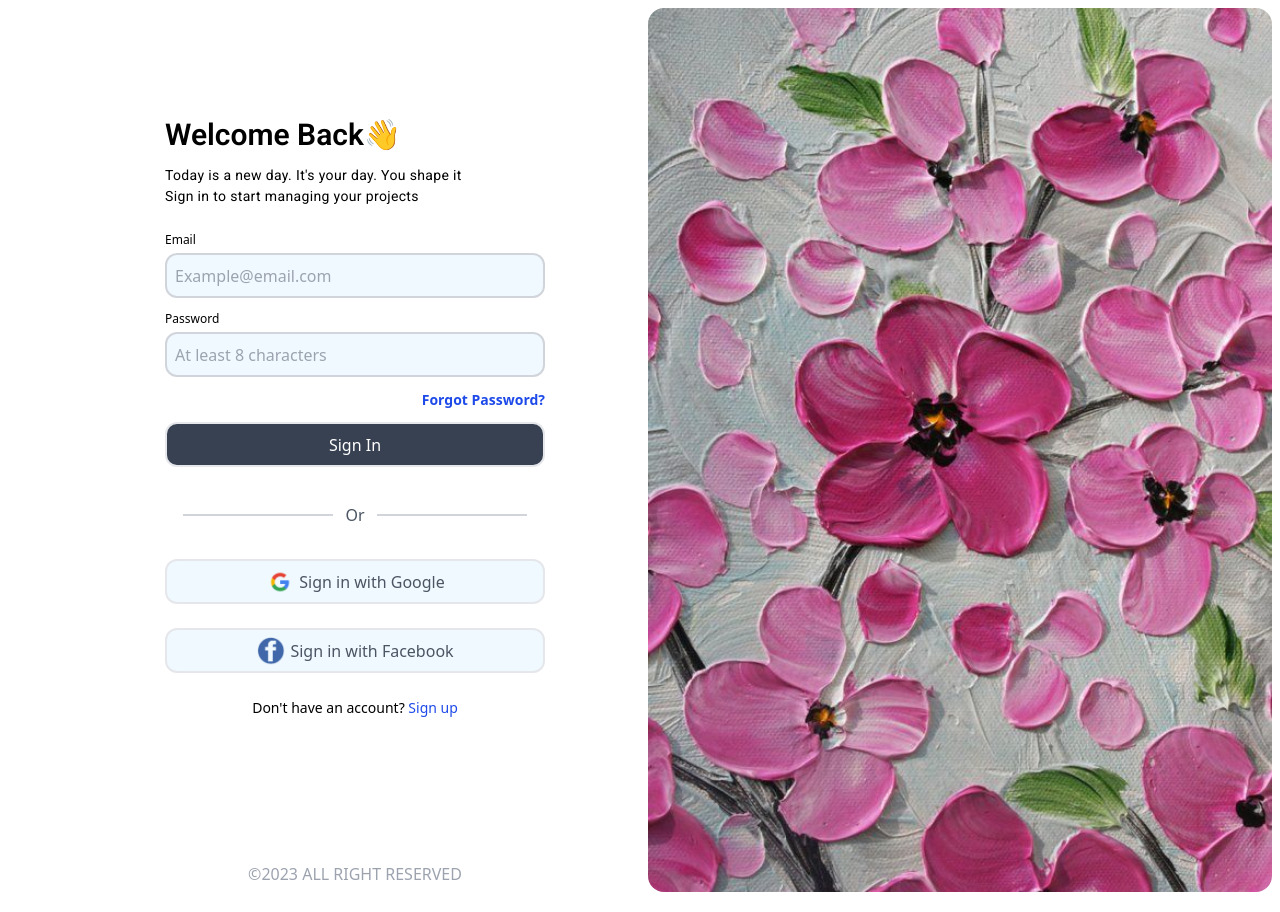
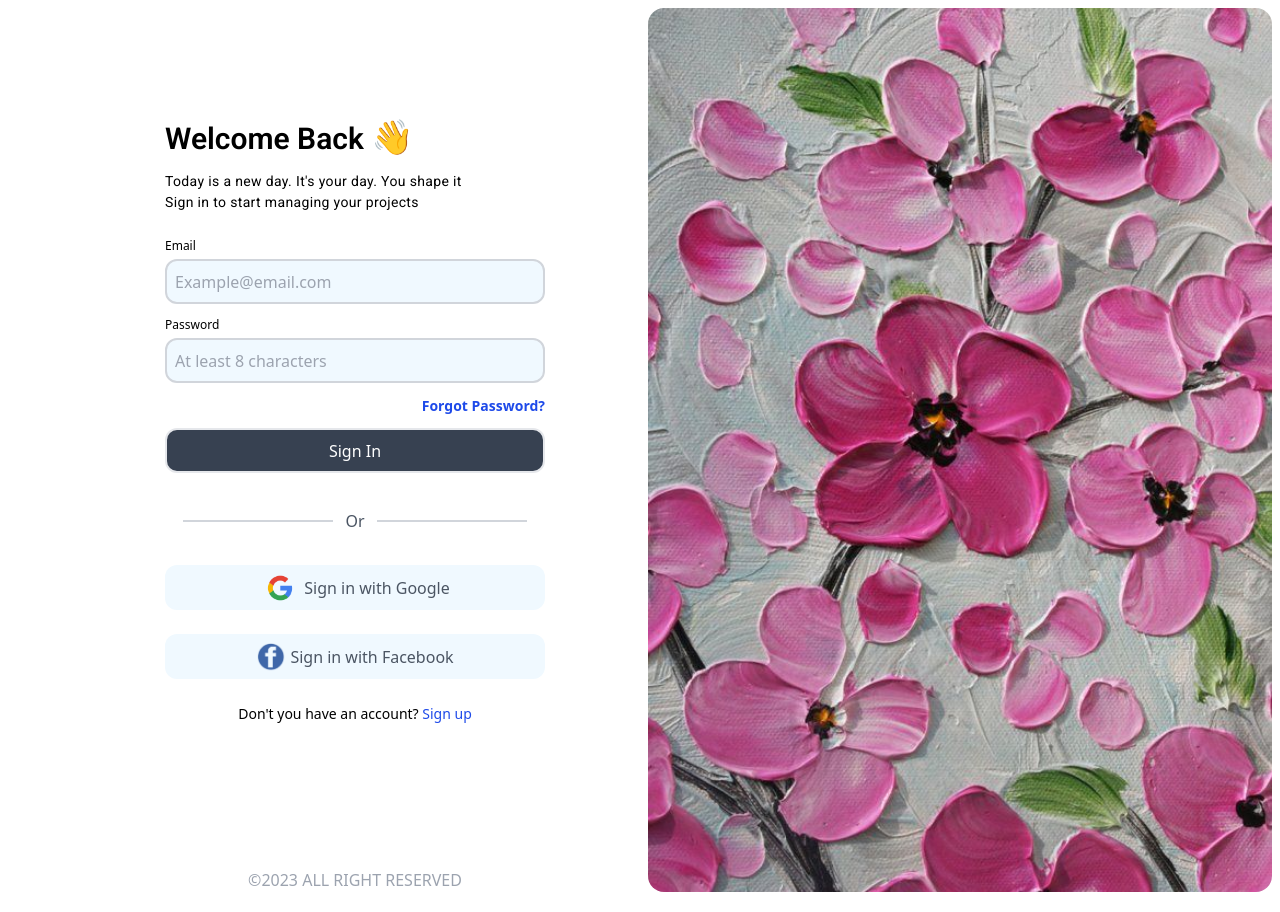
Before and after one commit to sampahallen/login-page, a React (Vite) app: page /login-page/login in a window 1280 px wide. Built offline with nearby package versions, Linux system fonts and the light colour scheme.

Commit message:
refactor greeting and button styles in Login and Signup forms for improved aesthetics and consistency

```diff
--- a/src/components/LoginForm.jsx
+++ b/src/components/LoginForm.jsx
@@ -24,7 +24,7 @@ const Login = () => {
     <div className="flex flex-col sm:items-center sm:justify-center md:pt-20 lg:pt-28 sm:min-w-[500px]">
       <div className="flex flex-col items-start justify-start sm:min-w-[380px]">
         <h1 className="text-[20px] sm:text-[30px] font-roboto font-semibold mb-2">
-          Welcome Back👋
+          Welcome Back <span className="sm:text-[34px]">👋</span>
         </h1>
         <p className="md:text-[14px] text-[12px] tracking-wide font-roboto">
           Today is a new day. It's your day. You shape it <br /> Sign in to
@@ -94,19 +94,19 @@ const Login = () => {
       </div>
 
       <div className="flex md:flex-col flex-row justify-center items-center gap-6">
-        <div className="flex flex-row items-center justify-center border-2 w-full sm:w-[380px] h-[45px] rounded-xl bg-sky-50 cursor-pointer">
-          <img src={google} alt="" className="w-[30px] h-[30px] mr-1" />
+        <div className="flex flex-row items-center justify-center w-full sm:w-[380px] h-[45px] rounded-xl bg-sky-50 cursor-pointer">
+          <img src={google} alt="" className="w-[40px] h-[40px] mr-1" />
           <p className="text-gray-600 md:flex hidden">Sign in with Google</p>
           <p className="text-gray-600 md:hidden">Google</p>
         </div>
-        <div className="flex flex-row items-center justify-center border-2 w-full sm:w-[380px] h-[45px] rounded-xl bg-sky-50 cursor-pointer">
+        <div className="flex flex-row items-center justify-center w-full sm:w-[380px] h-[45px] rounded-xl bg-sky-50 cursor-pointer">
           <img src={fb} alt="" className="w-[30px] h-[30px] mr-1" />
           <p className="md:flex hidden text-gray-600">Sign in  with Facebook</p>
           <p className="text-gray-600 md:hidden">Facebook</p>
         </div>
       </div>
       <p className="text-[14px] text-center mt-6">
-        Don't have an account?{" "}
+        Don't you have an account?{" "}
         <Link to="/signup" className="text-[#1E4AE9]">
           Sign up
         </Link>
--- a/src/components/SignupForm.jsx
+++ b/src/components/SignupForm.jsx
@@ -13,7 +13,7 @@ const Signup = () => {
     <div className="flex flex-col sm:items-center sm:justify-center md:pt-20 lg:pt-28 sm:min-w-[500px]">
       <div className="flex flex-col items-start justify-start sm:min-w-[380px]">
         <h1 className="text-[20px] sm:text-[30px] font-roboto font-semibold mb-2">
-          Welcome👋
+          Welcome <span className="sm:text-[34px]">👋</span>
         </h1>
         <p className="md:text-[14px] text-[12px] tracking-wide font-roboto">
           Today is a new day. It's your day. You shape it <br /> Sign up to
@@ -79,12 +79,12 @@ const Signup = () => {
       </div>
 
       <div className="flex md:flex-col flex-row justify-center items-center gap-6">
-        <div className="flex flex-row items-center justify-center border-2 w-full sm:w-[380px] h-[45px] rounded-xl bg-sky-50 cursor-pointer">
-          <img src={google} alt="" className="w-[30px] h-[30px] mr-1" />
+        <div className="flex flex-row items-center justify-center w-full sm:w-[380px] h-[45px] rounded-xl bg-sky-50 cursor-pointer">
+          <img src={google} alt="" className="w-[40px] h-[40px] mr-1" />
           <p className="md:flex hidden text-gray-600">Sign up with Google</p>
           <p className="md:hidden text-gray-600">Google</p>
         </div>
-        <div className="flex flex-row items-center justify-center border-2 w-full sm:w-[380px] h-[45px] rounded-xl bg-sky-50 cursor-pointer">
+        <div className="flex flex-row items-center justify-center w-full sm:w-[380px] h-[45px] rounded-xl bg-sky-50 cursor-pointer">
           <img src={fb} alt="" className="w-[30px] h-[30px] mr-1" />
           <p className="md:flex hidden text-gray-600">Sign up with Facebook</p>
           <p className="md:hidden text-gray-600">Facebook</p>
```
